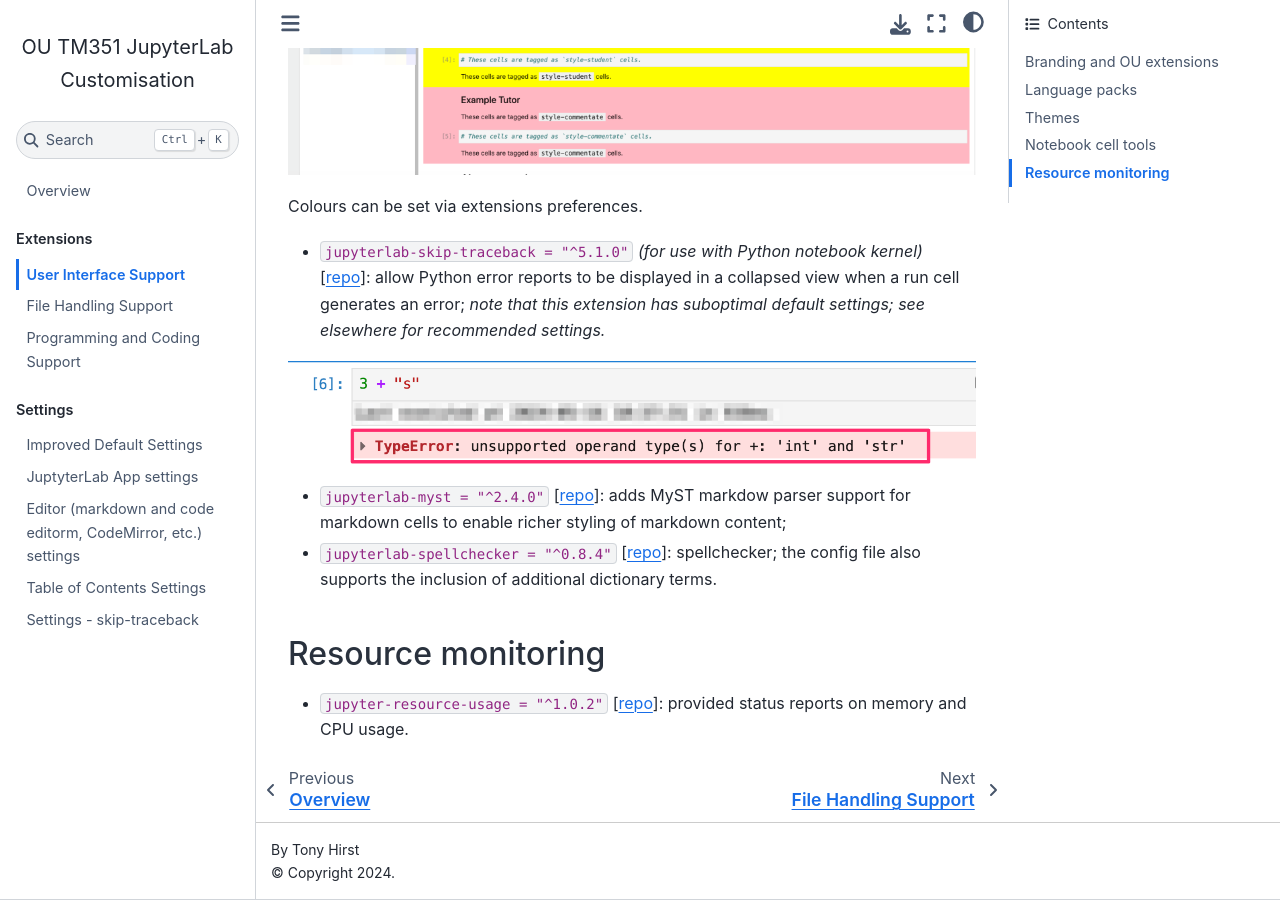
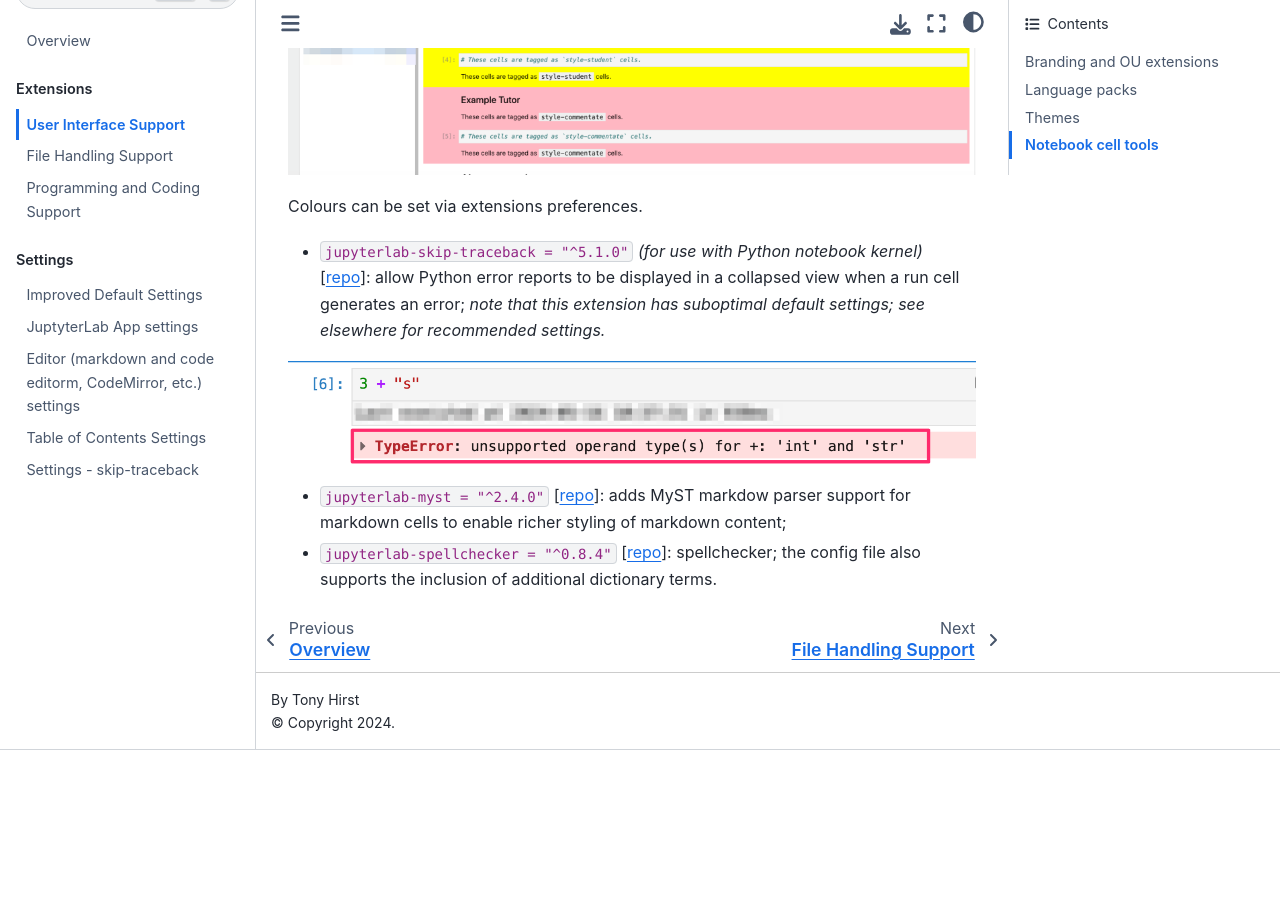
Before and after one commit to innovationOUtside/ou-tm351-jl-extensions, a Jupyter Book: the page built from docs/user-interface-support.md, in a window 1280 px wide and 900 px high, scrolled down 2359 px. Built offline with Jupyter Book 1.0.4 settings and Sphinx 7.4.7 and the Sphinx Book theme 1.1.4, drawn with Linux system fonts in a browser that asks for light colours; after the commit the page ends 3109 px from its top, so only the background shows below that.

Commit message:
Resource monitoring needs Ipyhton; extension needs to run in kernel scope?

```diff
--- a/docs/user-interface-support.md
+++ b/docs/user-interface-support.md
@@ -48,7 +48,3 @@ Colours can be set via extensions preferences.
 
 
 - `jupyterlab-spellchecker = "^0.8.4"` [[repo](https://github.com/jupyterlab-contrib/spellchecker)]: spellchecker; the config file also supports the inclusion of additional dictionary terms.
-
-## Resource monitoring
-
-- `jupyter-resource-usage = "^1.0.2"` [[repo](https://github.com/jupyter-server/jupyter-resource-usage)]: provided status reports on memory and CPU usage.
```
Also changed, not shown: README.md (+1 -1 lines).
